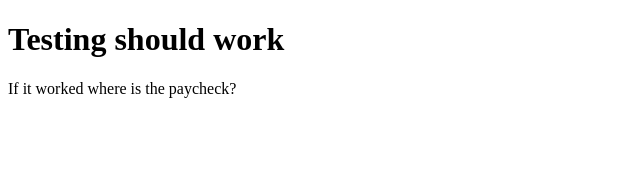
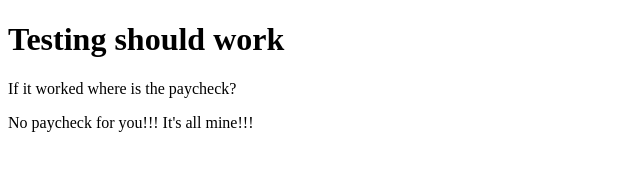
Before and after one commit to stansmoczyk/BoringStuff, a plain HTML site: page index.html in a window 1280 px wide. Shown: the whole page, without its empty margins (0-640 px from the left). Drawn offline with Linux system fonts and the light colour scheme.

Commit message:
My first changes

```diff
--- a/index.html
+++ b/index.html
@@ -1,15 +1,19 @@
 <!DOCTYPE html>
 <html lang="en">
+
 <head>
     <meta charset="UTF-8">
     <meta name="viewport" content="width=device-width, initial-scale=1.0">
     <title>Boring Stuff</title>
 </head>
+
 <body>
 
     <h1>Testing should work</h1>
 
     <p>If it worked where is the paycheck?</p>
 
+    <p>No paycheck for you!!! It's all mine!!!</p>
 </body>
+
 </html>
```
